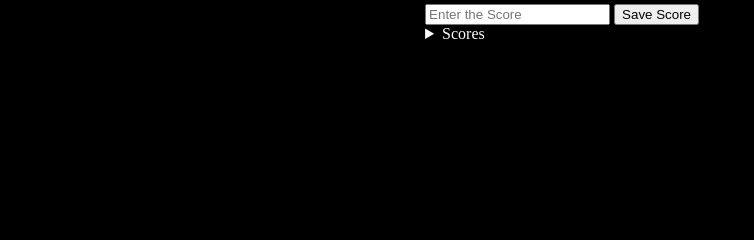
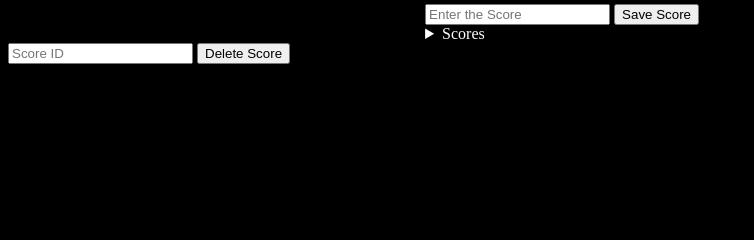
Before and after one commit to devmdeniz/snakegame, a PHP site: page / in a window 1280 px wide. Shown: the part 414-654 px from the top of the page, without its empty margins (0-754 px from the left). Run offline with PHP 8.4, Linux system fonts and the light colour scheme; data that the repository does not hold is empty.

Commit message:
Create form for delete data

```diff
--- a/index.php
+++ b/index.php
@@ -47,7 +47,10 @@
             </table>
     </details>
 
-
+    <form action="system/delete.php" method="post">
+        <input type="text" placeholder="Score ID" name="deletescore">
+        <button type="submit">Delete Score</button>
+  </form>
 
 
     <?php
```
